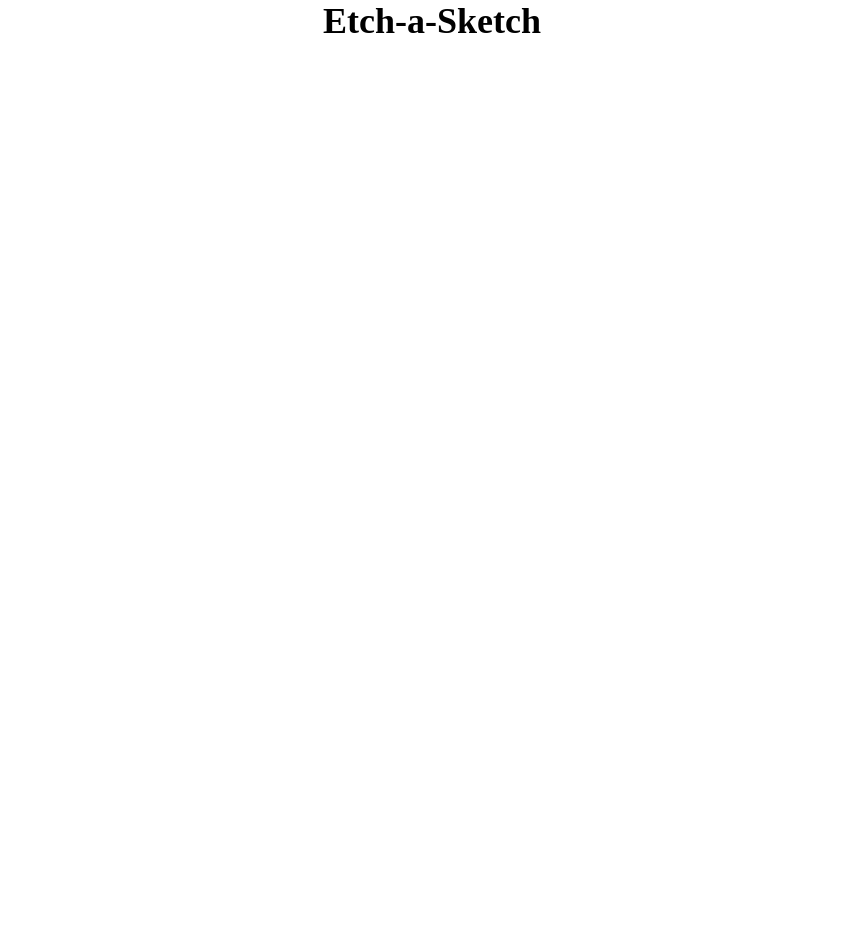
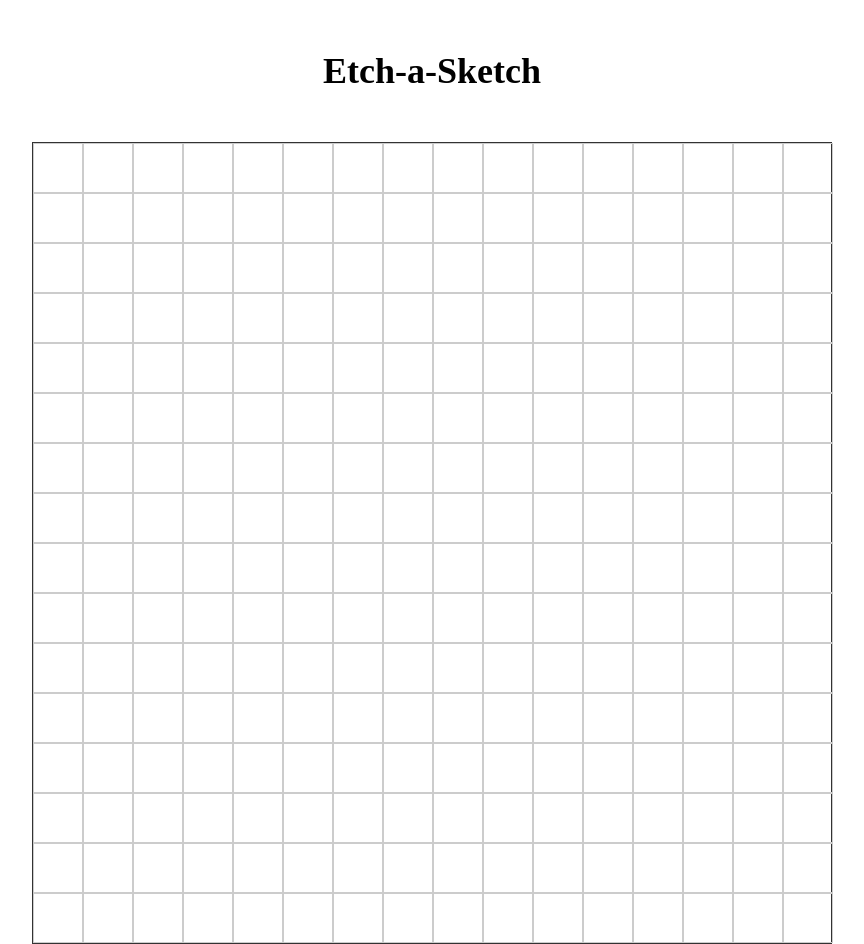
Before and after one commit to aspbdev/etch-a-sketch, a plain HTML site: page index.html in a window 1280 px wide. Shown: the whole page, without its empty margins (208-1072 px from the left). Before the commit the page ends 800 px from the top, so only its background shows below. Drawn offline with Linux system fonts and the light colour scheme.

Commit message:
Create sketchpad template

```diff
--- a/script.js
+++ b/script.js
@@ -0,0 +1,7 @@
+const container = document.querySelector('.container');
+
+for (let i = 0; i < 256; i++) {
+    const square = document.createElement('div');
+    square.className = 'square';
+    container.append(square);
+}
--- a/style.css
+++ b/style.css
@@ -11,4 +11,20 @@
 h1 {
     font-size: 36px;
     text-align: center;
+    margin: 50px auto;
 }
+
+.container {
+    width: 800px;
+    margin: 0 auto;
+    display: grid;
+    grid-template-columns: repeat(16, 1fr);
+    column-gap: 0;
+    border: 1px solid #333;
+}
+
+.square {
+    width: 50px;
+    height: 50px;
+    border: 1px solid #CCC;
+}
```
